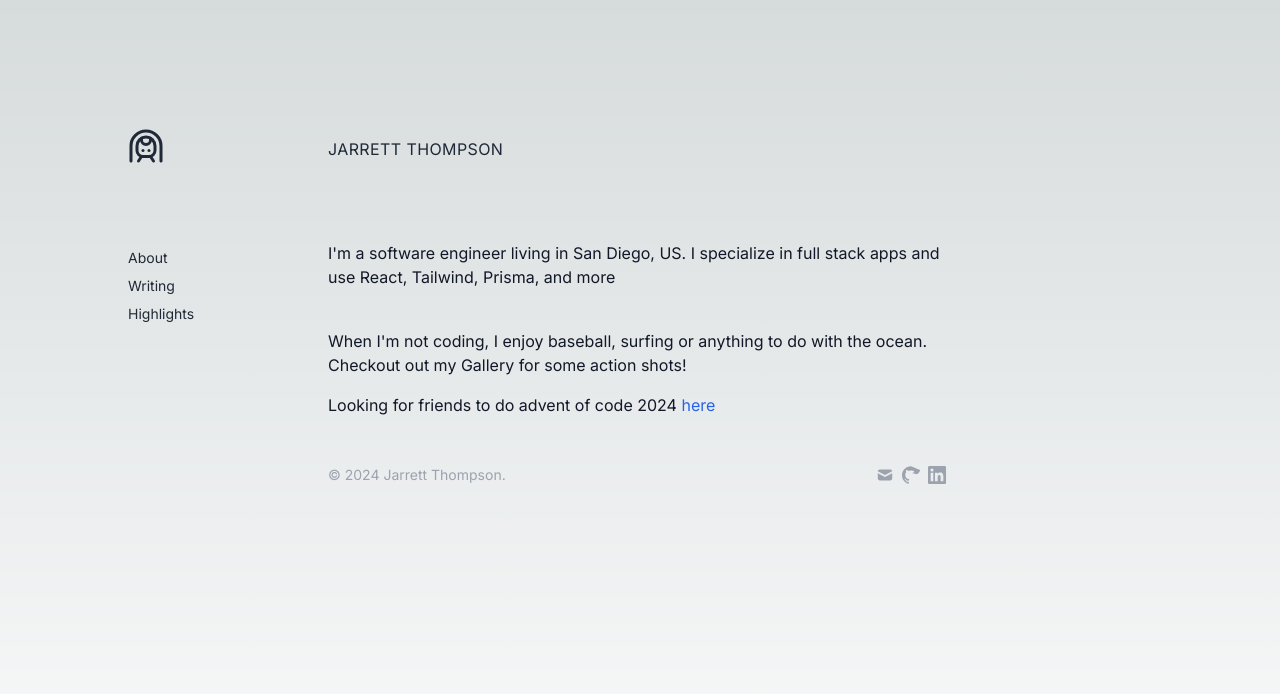
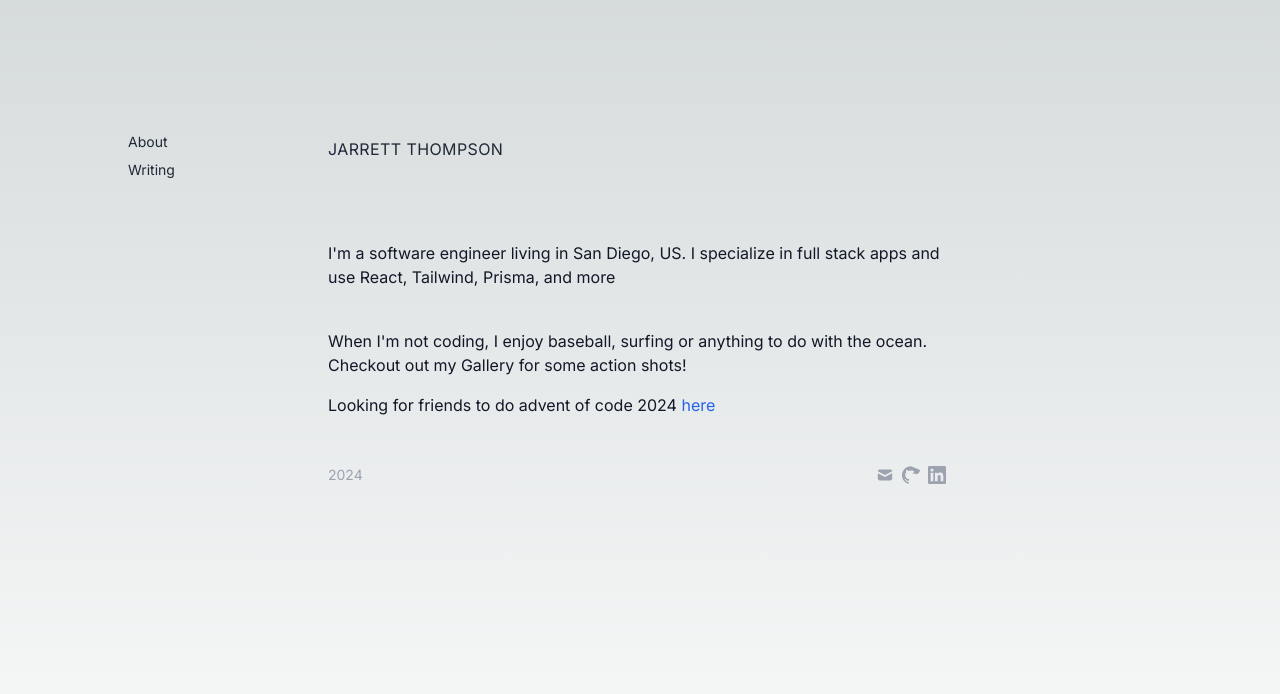
Before and after one commit to jarrett32/portfolio, a Next.js app: page / in a window 1280 px wide. Shown: the top 694 px of the page. Built offline with nearby package versions, Linux system fonts and the light colour scheme.

Commit message:
remove logo

```diff
--- a/src/app/Sidebar.tsx
+++ b/src/app/Sidebar.tsx
@@ -1,7 +1,6 @@
 "use client";
 
 import { motion } from "framer-motion";
-import { TrainFrontTunnel } from "lucide-react";
 import Link from "next/link";
 import { usePathname } from "next/navigation";
 import { useRef } from "react";
@@ -11,7 +10,6 @@ export function Sidebar() {
   const pathname = usePathname();
   const aboutRef = useRef<HTMLDivElement>(null);
   const writingRef = useRef<HTMLDivElement>(null);
-  const highlightsRef = useRef<HTMLDivElement>(null);
 
   // const handleAddParticles = (
   //   ref: RefObject<HTMLDivElement>,
@@ -32,11 +30,11 @@ export function Sidebar() {
   return (
     <aside className="relative -mx-4 p-8 md:mx-0 md:w-[200px] md:flex-shrink-0 md:px-0 lg:p-0">
       <div className="lg:sticky lg:top-20">
-        <div className="mb-2 hidden flex-col items-start space-y-10 px-4 md:mb-20 md:flex-row md:px-0 lg:flex">
+        {/* <div className="mb-2 hidden flex-col items-start space-y-10 px-4 md:mb-20 md:flex-row md:px-0 lg:flex">
           <Link href="/" className="fill-primary-600 dark:fill-secondary-500">
             <TrainFrontTunnel className="h-9 w-9" />
           </Link>
-        </div>
+        </div> */}
         <div className="relative">
           <div className="flex flex-row space-x-4 pr-10 md:flex-col md:space-x-0">
             <motion.div
@@ -76,7 +74,7 @@ export function Sidebar() {
               </Link>
             </motion.div>
             {/* TODO: Make this section mobile friendly */}
-            <motion.div
+            {/* <motion.div
               className="hidden flex-col-reverse items-center py-1 text-sm md:block"
               whileHover={{ scale: 1.05 }}
               whileTap={{ scale: 0.95 }}
@@ -93,7 +91,7 @@ export function Sidebar() {
               >
                 Highlights
               </Link>
-            </motion.div>
+            </motion.div> */}
           </div>
         </div>
       </div>
--- a/src/app/page.tsx
+++ b/src/app/page.tsx
@@ -51,7 +51,7 @@ export default function Page() {
         animate={{ opacity: 1, y: 0 }}
         transition={{ duration: 0.5, delay: 0.4 }}
       >
-        <div>© {new Date().getFullYear()} Jarrett Thompson.</div>
+        <div>{new Date().getFullYear()}</div>
         {/* TODO: Make copy and paste */}
         <div className="flex space-x-2">
           <Link
```
